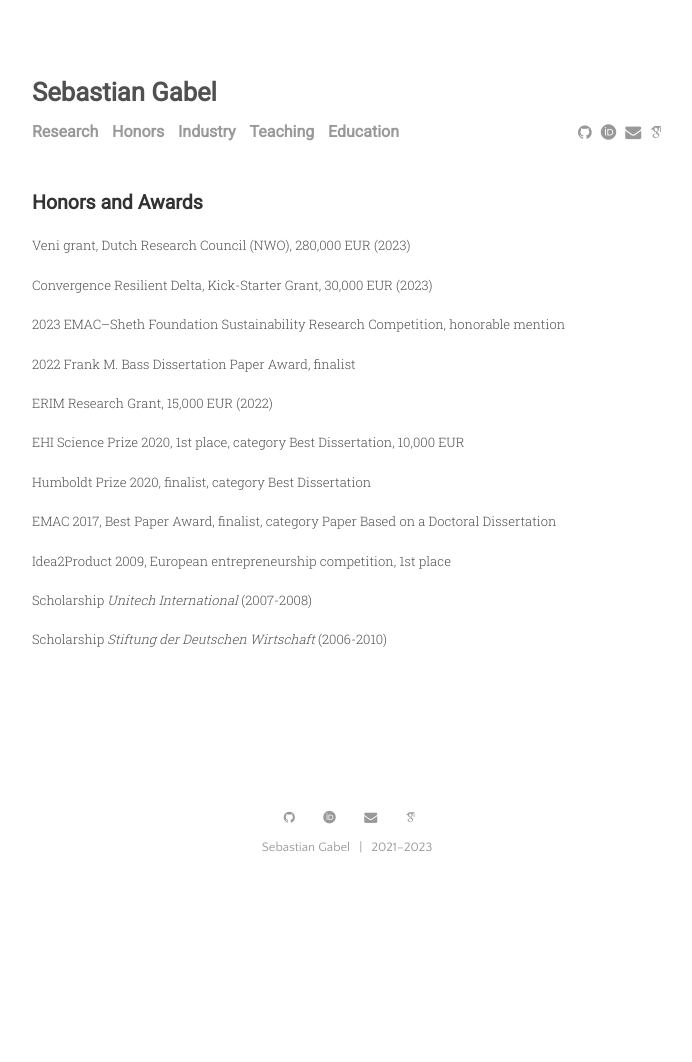
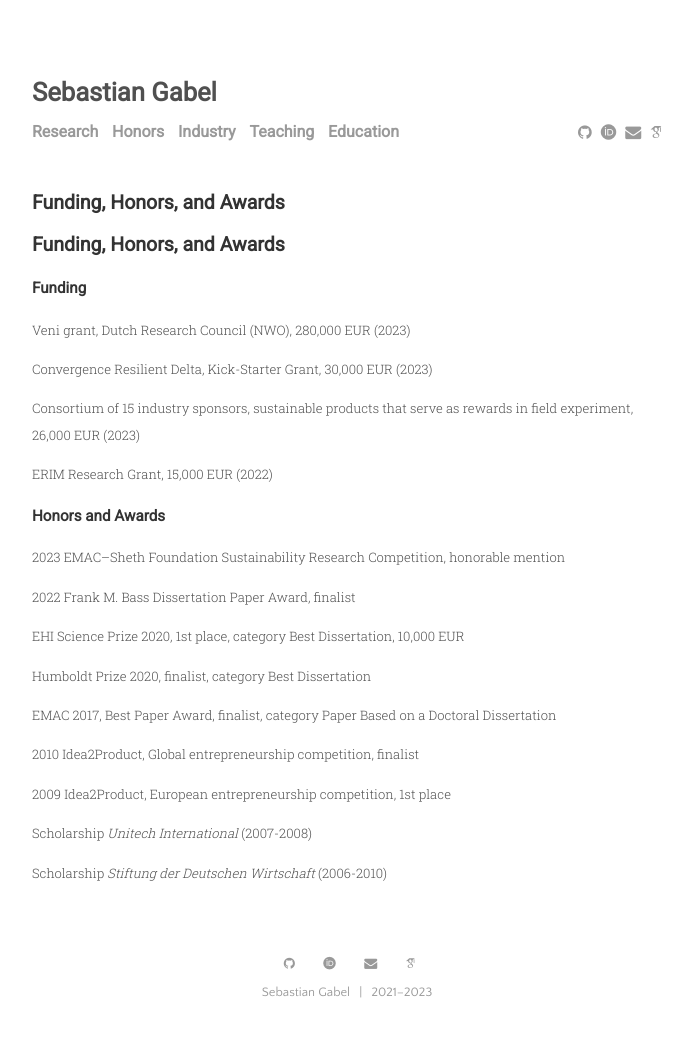
Before and after one commit to sbstn-gbl/sbstn-gbl.github.io, a Jekyll site: the page built from menu/honors.md, in a window 1280 px wide. Shown: the whole page, without its empty margins (293-985 px from the left). Built offline with Jekyll 4.4.1, drawn with Linux system fonts in a browser that asks for light colours; some web fonts are replaced; our own code applies the rules of GitHub Pages for plain Markdown files; before the commit the page ends 916 px from its top, so only the background shows below that.

Commit message:
updated funding

```diff
--- a/menu/honors.md
+++ b/menu/honors.md
@@ -1,18 +1,26 @@
 ---
 layout: page
-title: Honors and Awards
 ---
 
+
+## Funding, Honors, and Awards
+
+### Funding
 
 Veni grant, Dutch Research Council (NWO), 280,000 EUR (2023)
 
 Convergence Resilient Delta, Kick-Starter Grant, 30,000 EUR (2023)
 
+Consortium of 15 industry sponsors, sustainable products that serve as rewards in field experiment, 26,000 EUR (2023)
+
+ERIM Research Grant, 15,000 EUR (2022)
+
+
+### Honors and Awards
+
 2023 EMAC–Sheth Foundation Sustainability Research Competition, honorable mention
 
 2022 Frank M. Bass Dissertation Paper Award, finalist
-
-ERIM Research Grant, 15,000 EUR (2022)
 
 EHI Science Prize 2020, 1st place, category Best Dissertation, 10,000 EUR
 
@@ -20,7 +28,9 @@ Humboldt Prize 2020, finalist, category Best Dissertation
 
 EMAC 2017, Best Paper Award, finalist, category Paper Based on a Doctoral Dissertation
 
-Idea2Product 2009, European entrepreneurship competition, 1st place
+2010 Idea2Product, Global entrepreneurship competition, finalist
+
+2009 Idea2Product, European entrepreneurship competition, 1st place
 
 Scholarship <em>Unitech International</em> (2007-2008)
 
```
Also changed, not shown: menu/blog.md (deleted, +0 -27 lines), menu/education.md (+2 -1 lines), menu/industry.md (+2 -1 lines), menu/research.md (+2 -1 lines), menu/teaching.md (+2 -1 lines).
